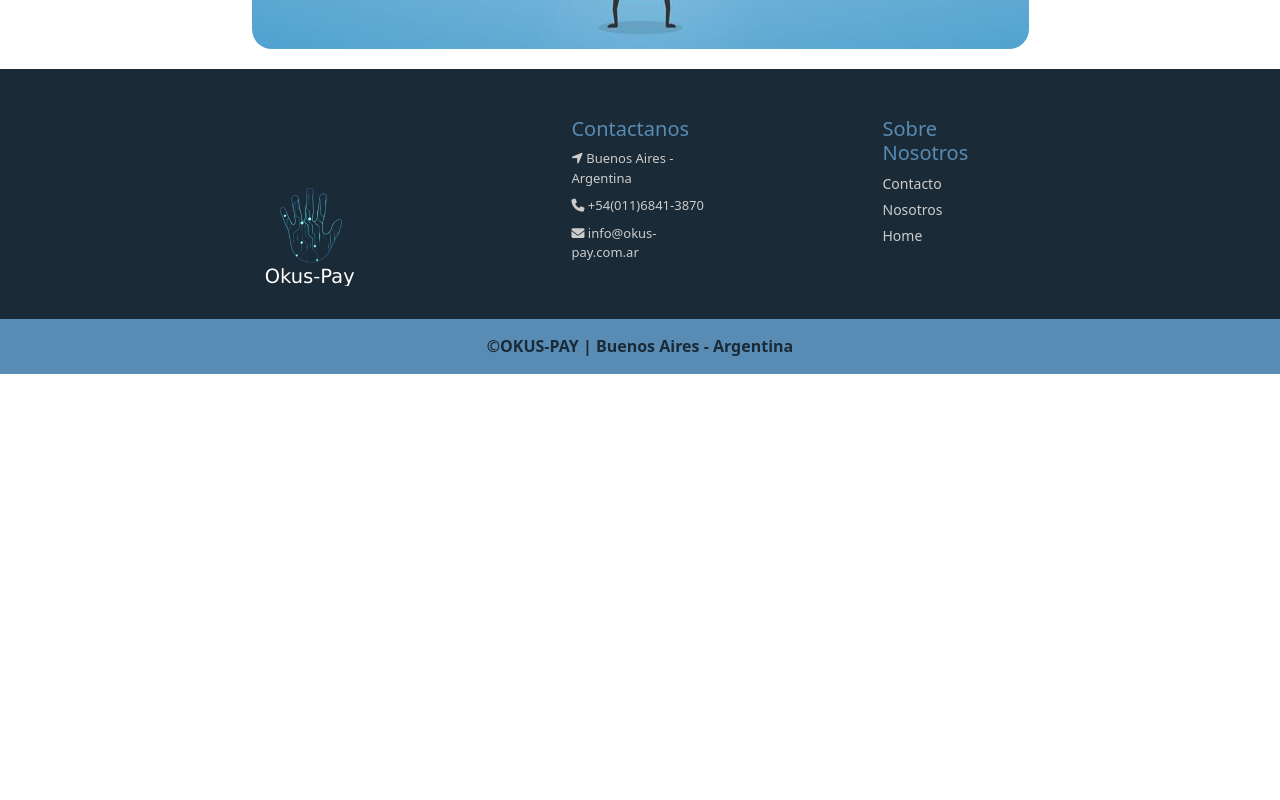
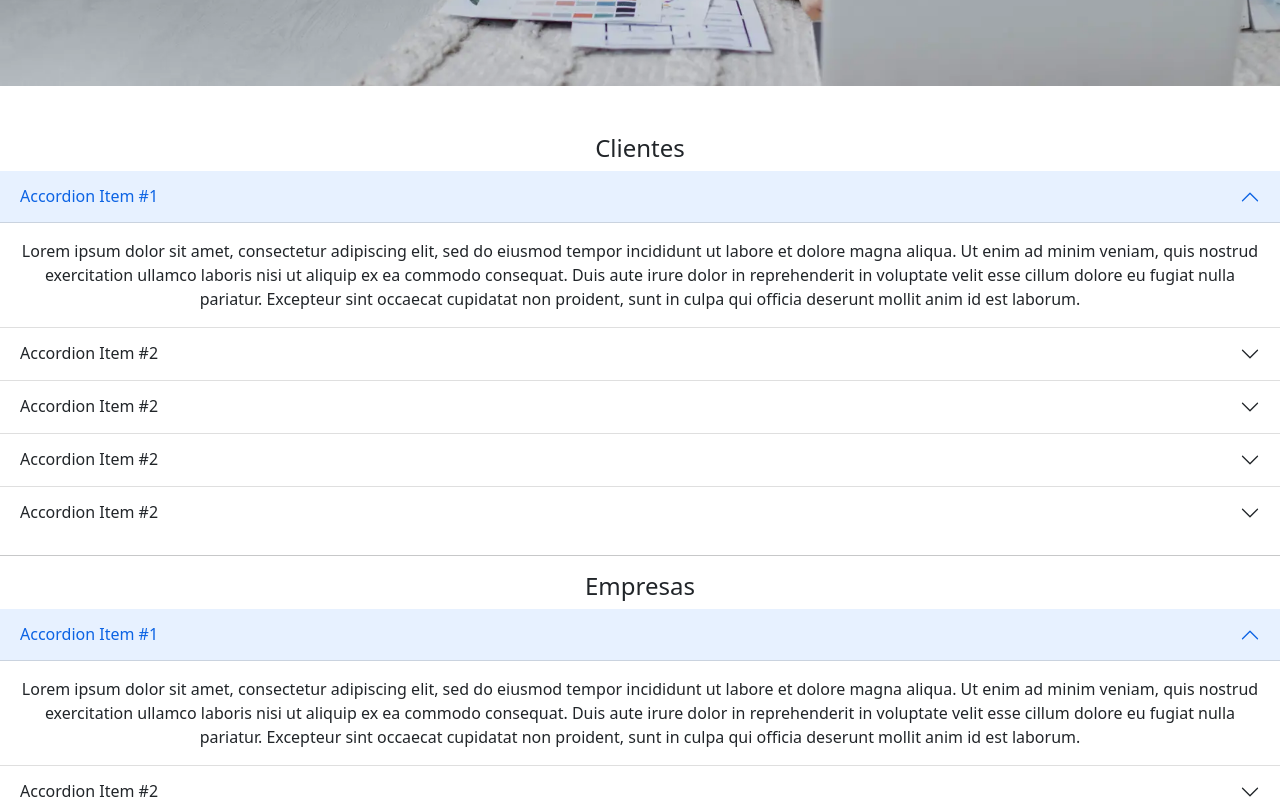
Before and after one commit to Ramasalerno/okus-pay, a React (Create React App) app: page /preguntas_frecuentes2 in a window 1280 px wide. Before the commit this address led to /PageNotFound. Shown: the part 420-1220 px from the top of the page. Before the commit the page ends 800 px from the top, so only its background shows below. Built offline with nearby package versions, Linux system fonts and the light colour scheme.

Commit message:
Modificado faq

```diff
--- a/src/App.js
+++ b/src/App.js
@@ -7,6 +7,7 @@
 import ScrollToTop from './components/scrollToTop/scrollToTop';
 import { SobreNosotros } from './components/pages/SobreNosotros/SobreNosotros';
 import { PreguntasFrecuentes } from './components/PreguntasFrecuentes/PreguntasFrecuentes';
+import { PregFrecuentes } from './components/PregFrecuentes/PregFrecuentes';
 
 
 function App() {
@@ -22,6 +23,8 @@
               <Route path="/nosotros" element= {<SobreNosotros/> }/>
               <Route path="/contacto" element= {<Contacto/> }/>
               <Route path="/preguntas_frecuentes" element= {<PreguntasFrecuentes/> }/>
+              <Route path="/preguntas_frecuentes2" element= {<PregFrecuentes/> }/>
+
 
             </Routes>
         <HomeFooter/>
--- a/src/components/Accordion/Accordion.jsx
+++ /dev/null
@@ -1,51 +0,0 @@
-import React from 'react';
-import Accordion from 'react-bootstrap/Accordion';
-import Container from 'react-bootstrap/Container';
-
-function AccordionComponent() {
-    return (
-        <div className='mt-10 mb-10'>
-            <h2 className='text-center m-7'>Preguntas frecuentes</h2>
-            <Accordion defaultActiveKey={['0']} alwaysOpen>
-                <Accordion.Item eventKey="0">
-                    <Accordion.Header>Accordion Item #1</Accordion.Header>
-                    <Accordion.Body>
-                        Lorem ipsum dolor sit amet, consectetur adipiscing elit, sed do
-                        eiusmod tempor incididunt ut labore et dolore magna aliqua. Ut enim ad
-                        minim veniam, quis nostrud exercitation ullamco laboris nisi ut
-                        aliquip ex ea commodo consequat. Duis aute irure dolor in
-                        reprehenderit in voluptate velit esse cillum dolore eu fugiat nulla
-                        pariatur. Excepteur sint occaecat cupidatat non proident, sunt in
-                        culpa qui officia deserunt mollit anim id est laborum.
-                    </Accordion.Body>
-                </Accordion.Item>
-                <Accordion.Item eventKey="1">
-                    <Accordion.Header>Accordion Item #2</Accordion.Header>
-                    <Accordion.Body>
-                        Lorem ipsum dolor sit amet, consectetur adipiscing elit, sed do
-                        eiusmod tempor incididunt ut labore et dolore magna aliqua. Ut enim ad
-                        minim veniam, quis nostrud exercitation ullamco laboris nisi ut
-                        aliquip ex ea commodo consequat. Duis aute irure dolor in
-                        reprehenderit in voluptate velit esse cillum dolore eu fugiat nulla
-                        pariatur. Excepteur sint occaecat cupidatat non proident, sunt in
-                        culpa qui officia deserunt mollit anim id est laborum.
-                    </Accordion.Body>
-                </Accordion.Item>
-                <Accordion.Item eventKey="2">
-                    <Accordion.Header>Accordion Item #3</Accordion.Header>
-                    <Accordion.Body>
-                        Lorem ipsum dolor sit amet, consectetur adipiscing elit, sed do
-                        eiusmod tempor incididunt ut labore et dolore magna aliqua. Ut enim ad
-                        minim veniam, quis nostrud exercitation ullamco laboris nisi ut
-                        aliquip ex ea commodo consequat. Duis aute irure dolor in
-                        reprehenderit in voluptate velit esse cillum dolore eu fugiat nulla
-                        pariatur. Excepteur sint occaecat cupidatat non proident, sunt in
-                        culpa qui officia deserunt mollit anim id est laborum.
-                    </Accordion.Body>
-                </Accordion.Item>
-            </Accordion>
-        </div>
-    );
-}
-
-export default AccordionComponent;
--- /dev/null
+++ b/src/components/AcordionFAQ/AcordionFAQ.js
@@ -0,0 +1,77 @@
+import React from 'react'
+import Accordion from 'react-bootstrap/Accordion';
+
+export const AcordionFAQ = () => {
+    return (
+        <Accordion defaultActiveKey="0" flush>
+          <Accordion.Item eventKey="0">
+            <Accordion.Header>Accordion Item #1</Accordion.Header>
+            <Accordion.Body>
+              Lorem ipsum dolor sit amet, consectetur adipiscing elit, sed do
+              eiusmod tempor incididunt ut labore et dolore magna aliqua. Ut enim ad
+              minim veniam, quis nostrud exercitation ullamco laboris nisi ut
+              aliquip ex ea commodo consequat. Duis aute irure dolor in
+              reprehenderit in voluptate velit esse cillum dolore eu fugiat nulla
+              pariatur. Excepteur sint occaecat cupidatat non proident, sunt in
+              culpa qui officia deserunt mollit anim id est laborum.
+            </Accordion.Body>
+          </Accordion.Item>
+
+          <Accordion.Item eventKey="1">
+            <Accordion.Header>Accordion Item #2</Accordion.Header>
+            <Accordion.Body>
+              Lorem ipsum dolor sit amet, consectetur adipiscing elit, sed do
+              eiusmod tempor incididunt ut labore et dolore magna aliqua. Ut enim ad
+              minim veniam, quis nostrud exercitation ullamco laboris nisi ut
+              aliquip ex ea commodo consequat. Duis aute irure dolor in
+              reprehenderit in voluptate velit esse cillum dolore eu fugiat nulla
+              pariatur. Excepteur sint occaecat cupidatat non proident, sunt in
+              culpa qui officia deserunt mollit anim id est laborum.
+            </Accordion.Body>
+          </Accordion.Item>
+
+          <Accordion.Item eventKey="2">
+            <Accordion.Header>Accordion Item #2</Accordion.Header>
+            <Accordion.Body>
+              Lorem ipsum dolor sit amet, consectetur adipiscing elit, sed do
+              eiusmod tempor incididunt ut labore et dolore magna aliqua. Ut enim ad
+              minim veniam, quis nostrud exercitation ullamco laboris nisi ut
+              aliquip ex ea commodo consequat. Duis aute irure dolor in
+              reprehenderit in voluptate velit esse cillum dolore eu fugiat nulla
+              pariatur. Excepteur sint occaecat cupidatat non proident, sunt in
+              culpa qui officia deserunt mollit anim id est laborum.
+            </Accordion.Body>
+          </Accordion.Item>
+
+          <Accordion.Item eventKey="3">
+            <Accordion.Header>Accordion Item #2</Accordion.Header>
+            <Accordion.Body>
+              Lorem ipsum dolor sit amet, consectetur adipiscing elit, sed do
+              eiusmod tempor incididunt ut labore et dolore magna aliqua. Ut enim ad
+              minim veniam, quis nostrud exercitation ullamco laboris nisi ut
+              aliquip ex ea commodo consequat. Duis aute irure dolor in
+              reprehenderit in voluptate velit esse cillum dolore eu fugiat nulla
+              pariatur. Excepteur sint occaecat cupidatat non proident, sunt in
+              culpa qui officia deserunt mollit anim id est laborum.
+            </Accordion.Body>
+          </Accordion.Item>
+
+          <Accordion.Item eventKey="4">
+            <Accordion.Header>Accordion Item #2</Accordion.Header>
+            <Accordion.Body>
+              Lorem ipsum dolor sit amet, consectetur adipiscing elit, sed do
+              eiusmod tempor incididunt ut labore et dolore magna aliqua. Ut enim ad
+              minim veniam, quis nostrud exercitation ullamco laboris nisi ut
+              aliquip ex ea commodo consequat. Duis aute irure dolor in
+              reprehenderit in voluptate velit esse cillum dolore eu fugiat nulla
+              pariatur. Excepteur sint occaecat cupidatat non proident, sunt in
+              culpa qui officia deserunt mollit anim id est laborum.
+            </Accordion.Body>
+          </Accordion.Item>
+
+
+
+
+        </Accordion>
+      );
+}
--- a/src/components/HomePage/HomePage.js
+++ b/src/components/HomePage/HomePage.js
@@ -19,7 +19,6 @@
         <Bienvenida/>
         <Porcentajes/>
         <Trimage/>
-
         {/* <FlexFeatures/> */}
         <InfoHome/>
         {/* <BannerBody/> */}
--- /dev/null
+++ b/src/components/PregFrecuentes/PregFrecuentes.js
@@ -0,0 +1,22 @@
+import React from 'react'
+import { AcordionFAQ } from '../AcordionFAQ/AcordionFAQ'
+import "./PregFrecuentesStyle.css"
+
+export const PregFrecuentes = () => {
+  return (
+    <div>
+        <div className='contenedor-imagen'>
+                <img src={process.env.PUBLIC_URL + "/imagenes/banner/preg_frec.webp"} alt="Imagen marcas" className='imagenesBody' loading='lazy'></img>
+                <h2 className='flexPreguntasTitulo' animateIn="animate__bounceInUp">Preguntas frecuentes</h2>
+        </div>
+
+        <div className='divFaq mt-5'>
+        <h4>Clientes</h4>
+            <AcordionFAQ/>
+<hr/>
+            <h4>Empresas</h4>
+            <AcordionFAQ/>
+        </div>
+    </div>
+  )
+}
--- /dev/null
+++ b/src/components/PregFrecuentes/PregFrecuentesStyle.css
@@ -0,0 +1,3 @@
+.divFaq{
+    text-align: center;
+}
--- a/src/components/PreguntasFrecuentes/PreguntasFrecuentes.js
+++ b/src/components/PreguntasFrecuentes/PreguntasFrecuentes.js
@@ -1,6 +1,5 @@
 import React from 'react'
 import "./PreguntasFrecuentesStyle.css"
-import AccordionComponent from '../Accordion/Accordion'
 
 export const PreguntasFrecuentes = () => {
   return (
@@ -53,8 +52,6 @@
                             </div>
                         </div>
 
-                        {/* <AccordionComponent/> */}
-
     </div>
   )
 }
```
